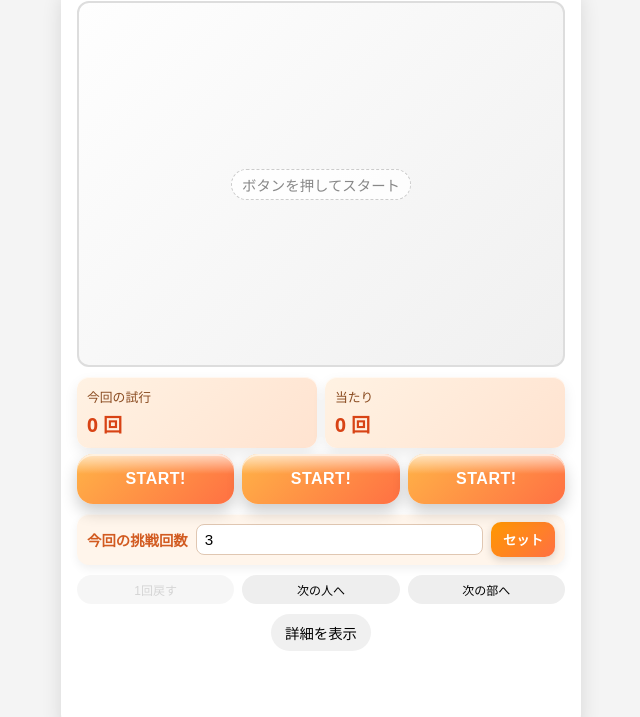
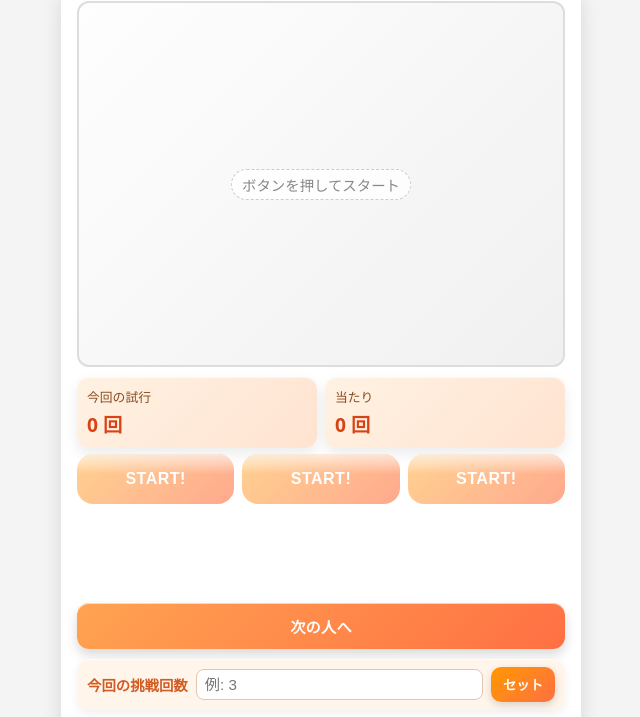
Before and after one commit to spikestudio/boosty-kujibiki-pwa-app, a plain HTML site: page index.html in a window 1280 px wide. Both pictures are taken after a click on the button "次の人へ". Shown: the part 73-790 px from the top of the page, without its empty margins (319-959 px from the left). Drawn offline with Linux system fonts and the light colour scheme.

Commit message:
fix layout

```diff
--- a/index.html
+++ b/index.html
@@ -243,6 +243,25 @@
       box-shadow: none;
     }
 
+    .next-person-row {
+      margin-top: 10px;
+    }
+
+    .next-person-button {
+      width: 100%;
+      padding: 12px;
+      border-radius: 12px;
+      border: none;
+      font-size: 0.95rem;
+      font-weight: 800;
+      letter-spacing: 0.2px;
+      background: linear-gradient(135deg, #ffa351, #ff7043);
+      color: #fff;
+      box-shadow: 0 6px 12px rgba(0, 0, 0, 0.15),
+        inset 0 1px 0 rgba(255, 255, 255, 0.6);
+      cursor: pointer;
+    }
+
     .session-inline {
       display: grid;
       grid-template-columns: auto 1fr auto;
@@ -546,6 +565,15 @@
           <button class="gacha-button" type="button">START!</button>
         </div>
 
+        <div id="result-text" class="result-text"></div>
+        <div id="result-sub" class="result-sub"></div>
+
+        <div class="next-person-row">
+          <button id="next-person-button" class="next-person-button" type="button">
+            次の人へ
+          </button>
+        </div>
+
         <div class="session-inline">
           <label for="input-session-draws">今回の挑戦回数</label>
           <input
@@ -560,7 +588,6 @@
 
         <div class="sub-buttons">
           <button id="undo-button" type="button">1回戻す</button>
-          <button id="next-person-button" type="button">次の人へ</button>
           <button id="next-part-button" type="button">次の部へ</button>
         </div>
       </div>
@@ -589,9 +616,6 @@
         </div>
         <div id="status-win-breakdown" class="status-breakdown"></div>
       </div>
-
-      <div id="result-text" class="result-text"></div>
-      <div id="result-sub" class="result-sub"></div>
     </div>
 
     <div class="footer">
@@ -1333,11 +1357,7 @@
       const c = lotteryState.config;
       const s = lotteryState.state;
 
-      if (c.maxSessionDraw != null) {
-        s.sessionRemainingDraws = c.maxSessionDraw;
-      } else {
-        s.sessionRemainingDraws = null;
-      }
+      s.sessionRemainingDraws = 0;
       s.personDrawnCount = 0;
       s.personWinCount = 0;
 
@@ -1351,6 +1371,9 @@
       resultSub.textContent = "";
       ball.classList.remove("show");
       ball.classList.add("hide");
+      if (inputSessionDraws) {
+        inputSessionDraws.value = "";
+      }
     }
 
     function nextPart() {
```
